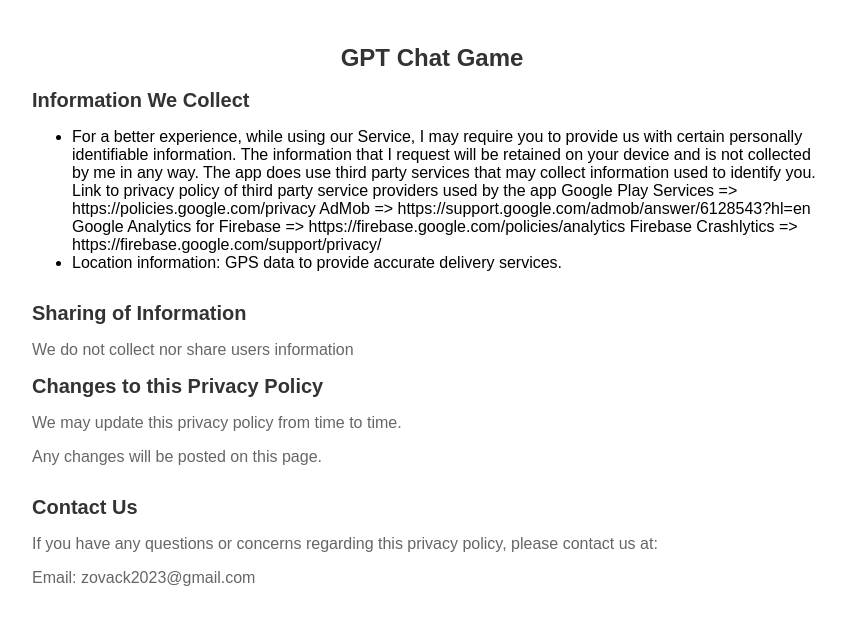
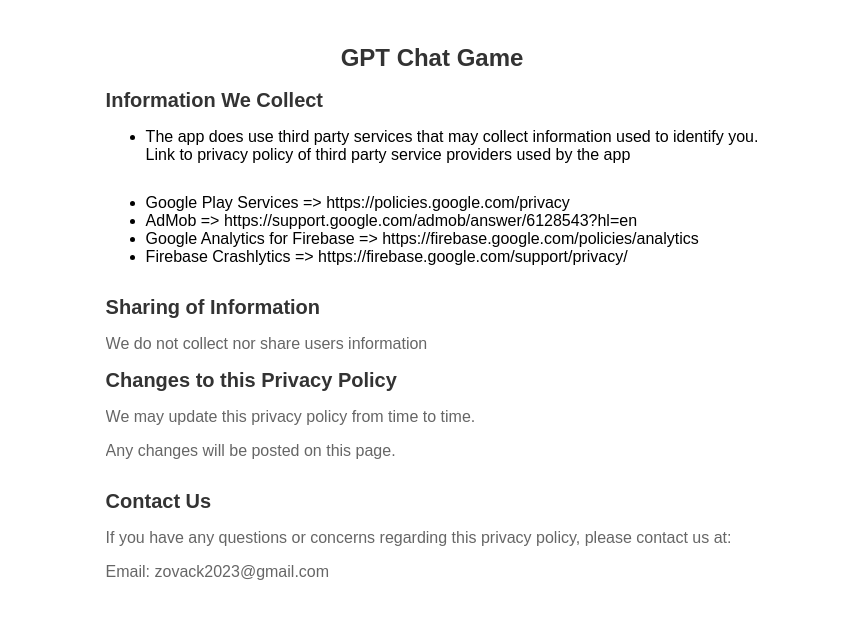
Before and after one commit to miraboh/gpt-game-policy, a plain HTML site: page index.html in a window 1280 px wide. Shown: the whole page, without its empty margins (208-1054 px from the left). Drawn offline with Linux system fonts and the light colour scheme.

Commit message:
Update index.html

```diff
--- a/index.html
+++ b/index.html
@@ -71,19 +71,14 @@
     <div class="section">
       <h2 class="section-title">Information We Collect</h2>
       <ul>
-        <li>For a better experience, while using our Service, I may require you to provide us with certain personally identifiable information. The information that I request will be retained on your device and is not collected by me in any way.
+        <li>The app does use third party services that may collect information used to identify you.
 
-The app does use third party services that may collect information used to identify you.
-
-Link to privacy policy of third party service providers used by the app
-
-    Google Play Services => https://policies.google.com/privacy
-    AdMob => https://support.google.com/admob/answer/6128543?hl=en
-    Google Analytics for Firebase => https://firebase.google.com/policies/analytics
-    Firebase Crashlytics => https://firebase.google.com/support/privacy/
-
+<div class="section">Link to privacy policy of third party service providers used by the app</div>
+<li>Google Play Services => https://policies.google.com/privacy</li>
+    <li>AdMob => https://support.google.com/admob/answer/6128543?hl=en</li>
+   <li>Google Analytics for Firebase => https://firebase.google.com/policies/analytics</li>
+    <li>Firebase Crashlytics => https://firebase.google.com/support/privacy/</li>
         </li>
-        <li>Location information: GPS data to provide accurate delivery services.</li>
      </ul>
     </div>
 
```
